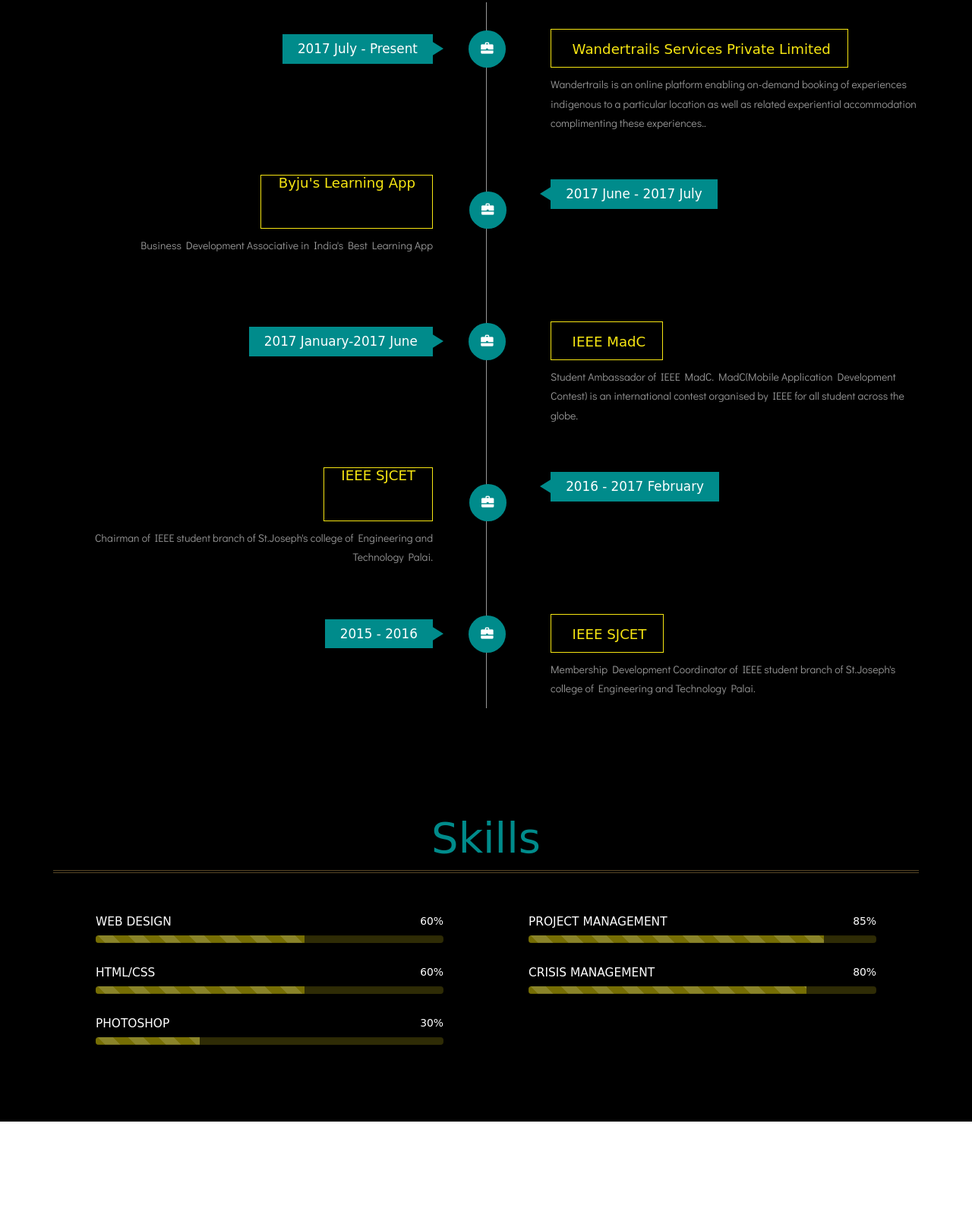
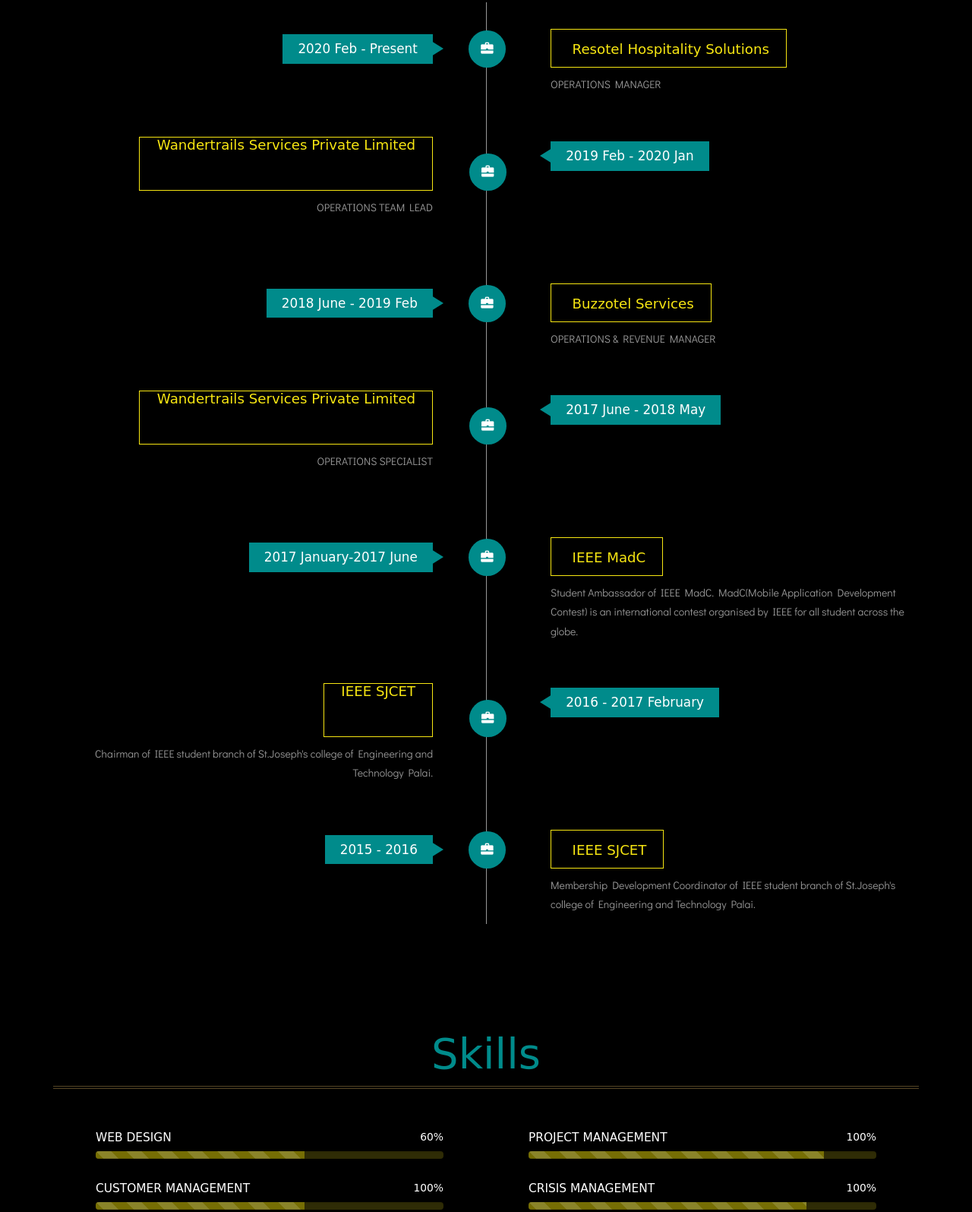
Before and after one commit to Midhun-Jo-Antony/Midhun-Jo-Antony.github.io, a plain HTML site: page index.html in a window 1280 px wide. Shown: the part 719-2314 px from the top of the page at 76% size. Before the commit the page ends 2195 px from the top, so only its background shows below. Drawn offline with Linux system fonts and the light colour scheme; a web font is replaced by a local one.

Commit message:
Update index.html

```diff
--- a/index.html
+++ b/index.html
@@ -75,7 +75,7 @@ License URL: http://creativecommons.org/licenses/by/3.0/
 						<li>
 							<ul class="address-text">
 								<li><b>E-MAIL </b></li>
-								<li><a href="mailto:example@mail.com"> midhunp1995@gmail.com</a></li>
+								<li><a href="mailto:example@mail.com"> midhun.j.antony@gmail.com</a></li>
 							</ul>
 						</li>
 					    </ul>
@@ -115,21 +115,41 @@ License URL: http://creativecommons.org/licenses/by/3.0/
 			<h3 class="title">Experiences</h3>
 			<div class="work-info">
 				<div class="col-md-6 work-left">
-					<h4>2017 July - Present</h4>
+					<h4>2020 Feb - Present</h4>
 				</div>
 				<div class="col-md-6 work-right">
-					<h5><span class="glyphicon glyphicon-briefcase"> </span> Wandertrails Services Private Limited</h5>
-					<p>Wandertrails is an online platform enabling on-demand booking of experiences indigenous to a particular location as well as related experiential accommodation complimenting these experiences..</p>
+					<h5><span class="glyphicon glyphicon-briefcase"> </span> Resotel Hospitality Solutions</h5>
+					<p>OPERATIONS MANAGER</p>
 				</div>
 				<div class="clearfix"> </div>
 			</div>
 			<div class="work-info">
 				<div class="col-md-6 work-right work-right2">
-					<h4>2017 June - 2017 July </h4>
+					<h4>2019 Feb - 2020 Jan </h4>
 				</div>
 				<div class="col-md-6 work-left work-left2">
-					<h5> Byju's Learning App <span class="glyphicon glyphicon-briefcase"> </span></h5>
-					<p>Business Development Associative in India's Best Learning App </p>
+					<h5> Wandertrails Services Private Limited <span class="glyphicon glyphicon-briefcase"> </span></h5>
+					<p>OPERATIONS TEAM LEAD </p>
+				</div>
+				<div class="clearfix"> </div>
+			</div>
+			<div class="work-info">
+				<div class="col-md-6 work-left">
+					<h4>2018 June - 2019 Feb</h4>
+				</div>
+				<div class="col-md-6 work-right">
+					<h5><span class="glyphicon glyphicon-briefcase"> </span> Buzzotel Services</h5>
+					<p>OPERATIONS & REVENUE MANAGER</p>
+				</div>
+				<div class="clearfix"> </div>
+			</div>
+			<div class="work-info">
+				<div class="col-md-6 work-right work-right2">
+					<h4>2017 June - 2018 May </h4>
+				</div>
+				<div class="col-md-6 work-left work-left2">
+					<h5> Wandertrails Services Private Limited <span class="glyphicon glyphicon-briefcase"> </span></h5>
+					<p>OPERATIONS SPECIALIST </p>
 				</div>
 				<div class="clearfix"> </div>
 			</div>
@@ -178,24 +198,29 @@ License URL: http://creativecommons.org/licenses/by/3.0/
 						</div>
 					</div>
 
-					<h6>HTML/CSS<span>60% </span></h6>
+					<h6>CUSTOMER MANAGEMENT<span>100% </span></h6>
 					<div class="progress">
 						<div class="progress-bar progress-bar-striped active" style="width: 60%">
 						</div>
 					</div>
-					<h6>PHOTOSHOP <span> 30% </span></h6>
+					<h6>ALLIANCES & PARTNERSHIPS <span> 100% </span></h6>
 					<div class="progress">
 						<div class="progress-bar progress-bar-striped active" style="width: 30%">
 						</div>
 					</div>
 				</div>
 				<div class="col-md-6 bar-grids">
-					<h6>PROJECT MANAGEMENT <span> 85% </span></h6>
+					<h6>PROJECT MANAGEMENT <span> 100% </span></h6>
 					<div class="progress">
 						<div class="progress-bar progress-bar-striped active" style="width: 85%">
 						</div>
 					</div>
-					<h6>CRISIS MANAGEMENT<span> 80% </span></h6>
+					<h6>CRISIS MANAGEMENT<span> 100% </span></h6>
+					<div class="progress">
+						<div class="progress-bar progress-bar-striped active" style="width: 80%">
+						</div>
+					</div>
+					<h6>KEY ACCOUNT MANAGEMENT<span> 100% </span></h6>
 					<div class="progress">
 						<div class="progress-bar progress-bar-striped active" style="width: 80%">
 						</div>
```
